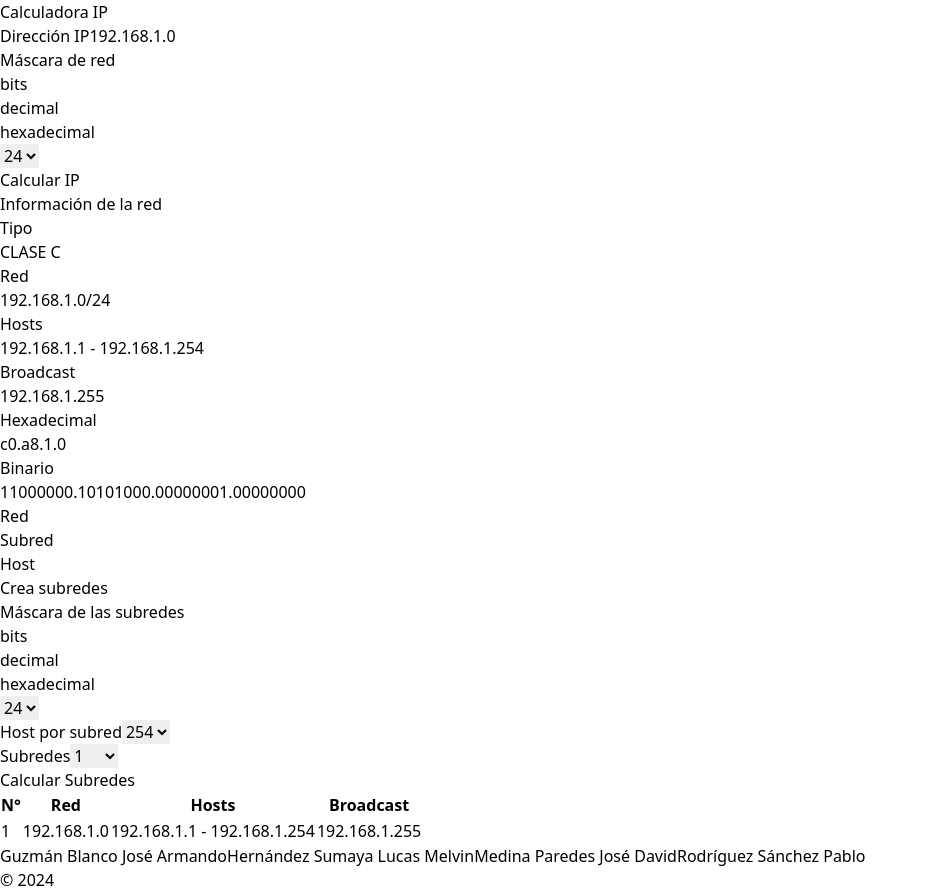
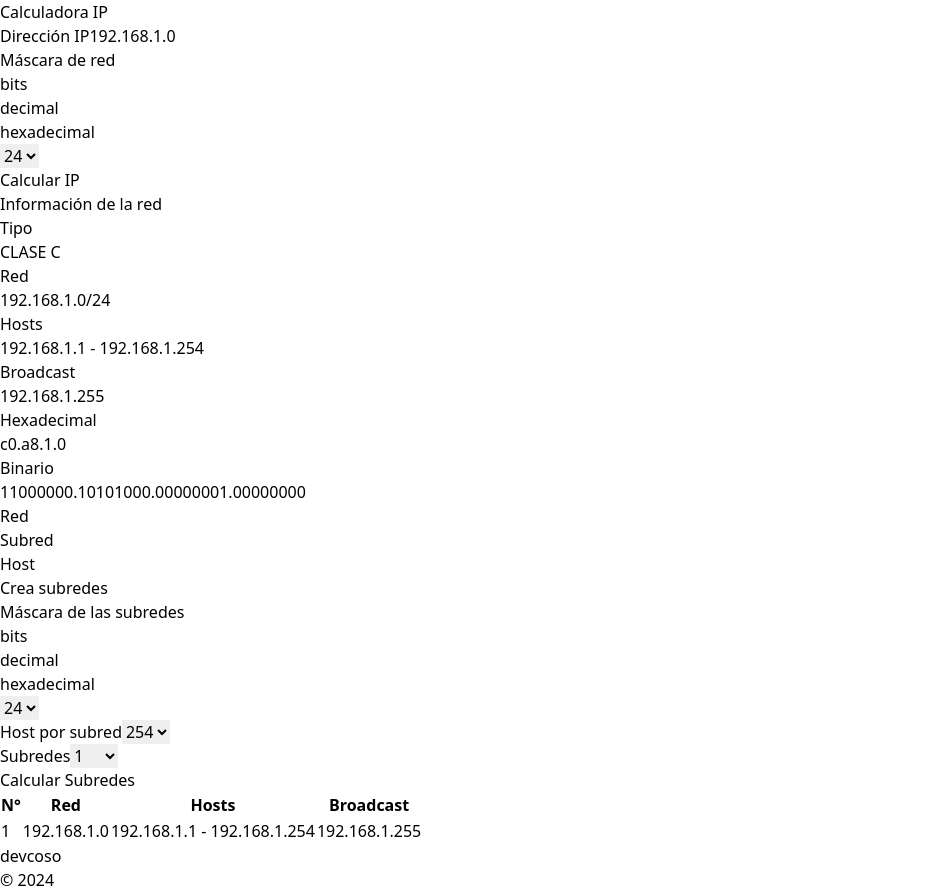
Before and after one commit to devcoso/calculadora-ip, a React (Vite) app: page / in a window 1280 px wide. Shown: the whole page, without its empty margins (0-928 px from the left). Built offline with nearby package versions, Linux system fonts and the light colour scheme.

Commit message:
Modificando créditos

```diff
--- a/src/App.jsx
+++ b/src/App.jsx
@@ -20,10 +20,7 @@ function App() {
         </div>
       </div>
       <div className='p-6 bg-zinc-100 mt-20 text-center flex flex-col justify-center text-sky-600 font-bold'>
-        <a href="/armando.jpeg" target='_blank'>Guzmán Blanco José Armando</a>
-        <a href="/lucas.jpg" target='_blank'>Hernández Sumaya Lucas Melvin</a>
-        <a href="https://www.github.com/devcoso" target='_blank'>Medina Paredes José David</a>
-        <a href="https://github.com/PRdzSan" target='_blank'>Rodríguez Sánchez Pablo</a>
+        <a href="https://www.github.com/devcoso" target='_blank'>devcoso</a>
         <p className='text-zinc-600'>&copy; {new Date().getFullYear()}</p>
       </div>
     </>
```
